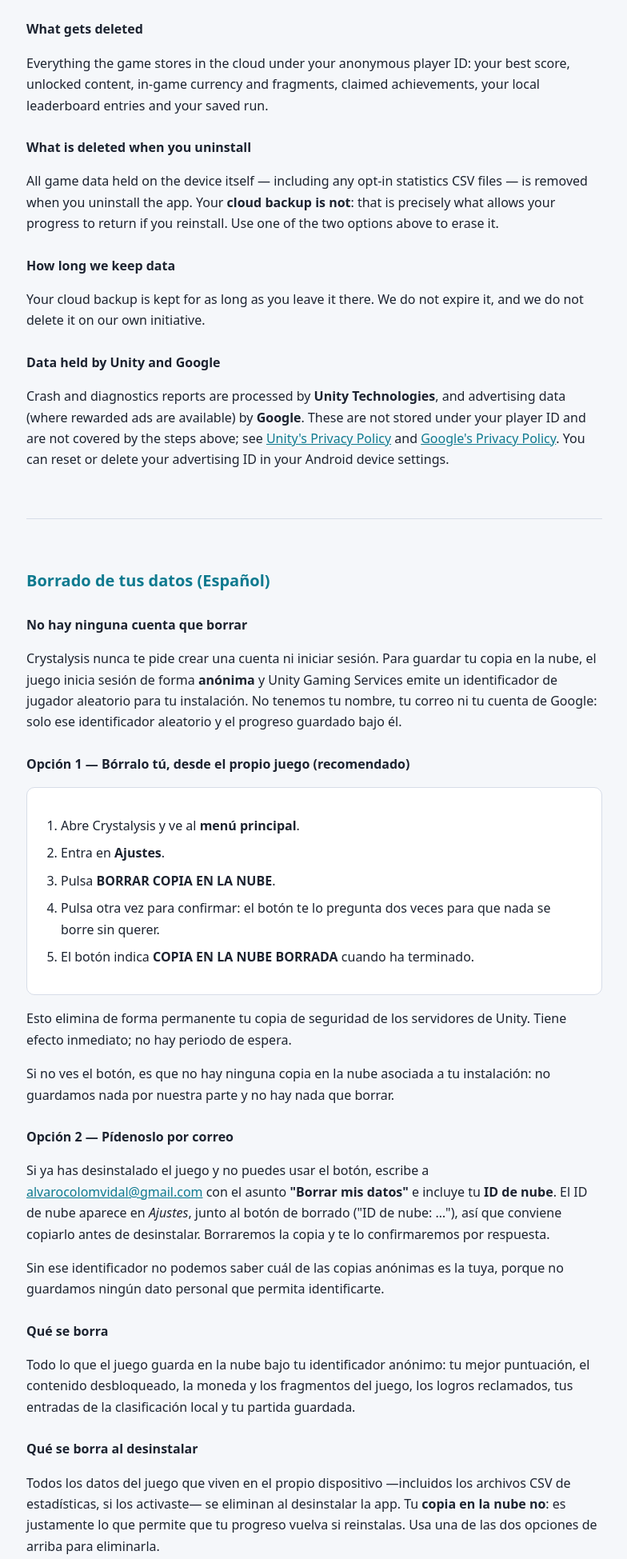
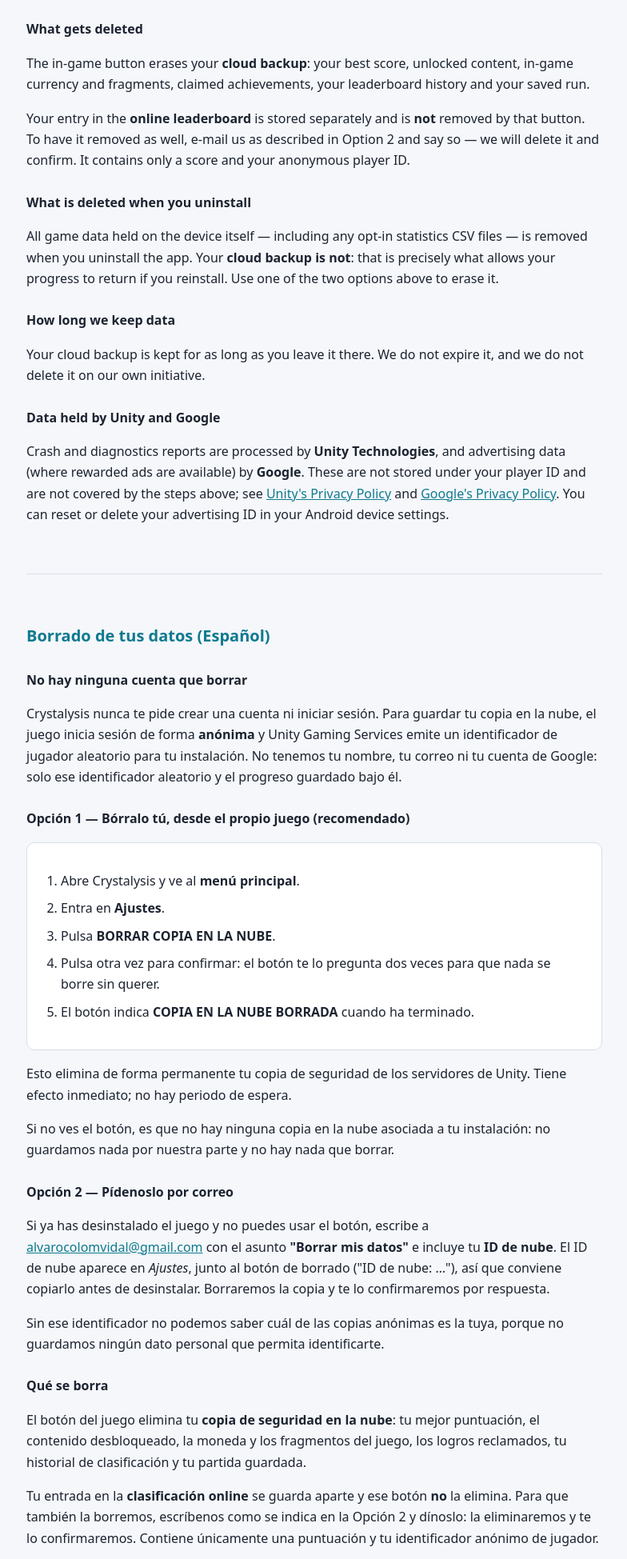
Before and after one commit to Trikyname/crystalysis-site, a plain HTML site: page delete-data.html in a window 1280 px wide. Shown: the part 1124-3073 px from the top of the page at 80% size, without its empty margins (247-1031 px from the left). Drawn offline with Linux system fonts and the light colour scheme.

Commit message:
privacy: disclose the online leaderboard (EN/ES)
The policy described a "single-player game" and covered only cloud save,
while UGS Leaderboards is live and publishes the run score to a global
board visible to other players. Adds a section to both languages stating
what is sent (score only), that the entry sits under the anonymous
player ID, and that no display name is collected.

Also corrects delete-data.html: the in-app button calls Cloud Save
DeleteAsync on the two profile keys only, so the leaderboard entry
survives it. Both pages now say so and route that removal through the
e-mail request instead of implying the button covers everything.

Co-Authored-By: Claude Opus 4.8 (1M context) <noreply@anthropic.com>

```diff
--- a/delete-data.html
+++ b/delete-data.html
@@ -57,7 +57,8 @@
 <p>Without that ID we have no way to tell which anonymous backup is yours, since we hold no personal information that could identify you.</p>
 
 <h3>What gets deleted</h3>
-<p>Everything the game stores in the cloud under your anonymous player ID: your best score, unlocked content, in-game currency and fragments, claimed achievements, your local leaderboard entries and your saved run.</p>
+<p>The in-game button erases your <b>cloud backup</b>: your best score, unlocked content, in-game currency and fragments, claimed achievements, your leaderboard history and your saved run.</p>
+<p>Your entry in the <b>online leaderboard</b> is stored separately and is <b>not</b> removed by that button. To have it removed as well, e-mail us as described in Option 2 and say so — we will delete it and confirm. It contains only a score and your anonymous player ID.</p>
 
 <h3>What is deleted when you uninstall</h3>
 <p>All game data held on the device itself — including any opt-in statistics CSV files — is removed when you uninstall the app. Your <b>cloud backup is not</b>: that is precisely what allows your progress to return if you reinstall. Use one of the two options above to erase it.</p>
@@ -93,7 +94,8 @@
 <p>Sin ese identificador no podemos saber cuál de las copias anónimas es la tuya, porque no guardamos ningún dato personal que permita identificarte.</p>
 
 <h3>Qué se borra</h3>
-<p>Todo lo que el juego guarda en la nube bajo tu identificador anónimo: tu mejor puntuación, el contenido desbloqueado, la moneda y los fragmentos del juego, los logros reclamados, tus entradas de la clasificación local y tu partida guardada.</p>
+<p>El botón del juego elimina tu <b>copia de seguridad en la nube</b>: tu mejor puntuación, el contenido desbloqueado, la moneda y los fragmentos del juego, los logros reclamados, tu historial de clasificación y tu partida guardada.</p>
+<p>Tu entrada en la <b>clasificación online</b> se guarda aparte y ese botón <b>no</b> la elimina. Para que también la borremos, escríbenos como se indica en la Opción 2 y dínoslo: la eliminaremos y te lo confirmaremos. Contiene únicamente una puntuación y tu identificador anónimo de jugador.</p>
 
 <h3>Qué se borra al desinstalar</h3>
 <p>Todos los datos del juego que viven en el propio dispositivo —incluidos los archivos CSV de estadísticas, si los activaste— se eliminan al desinstalar la app. Tu <b>copia en la nube no</b>: es justamente lo que permite que tu progreso vuelva si reinstalas. Usa una de las dos opciones de arriba para eliminarla.</p>
```
Also changed, not shown: privacy.html (+6 -0 lines).
